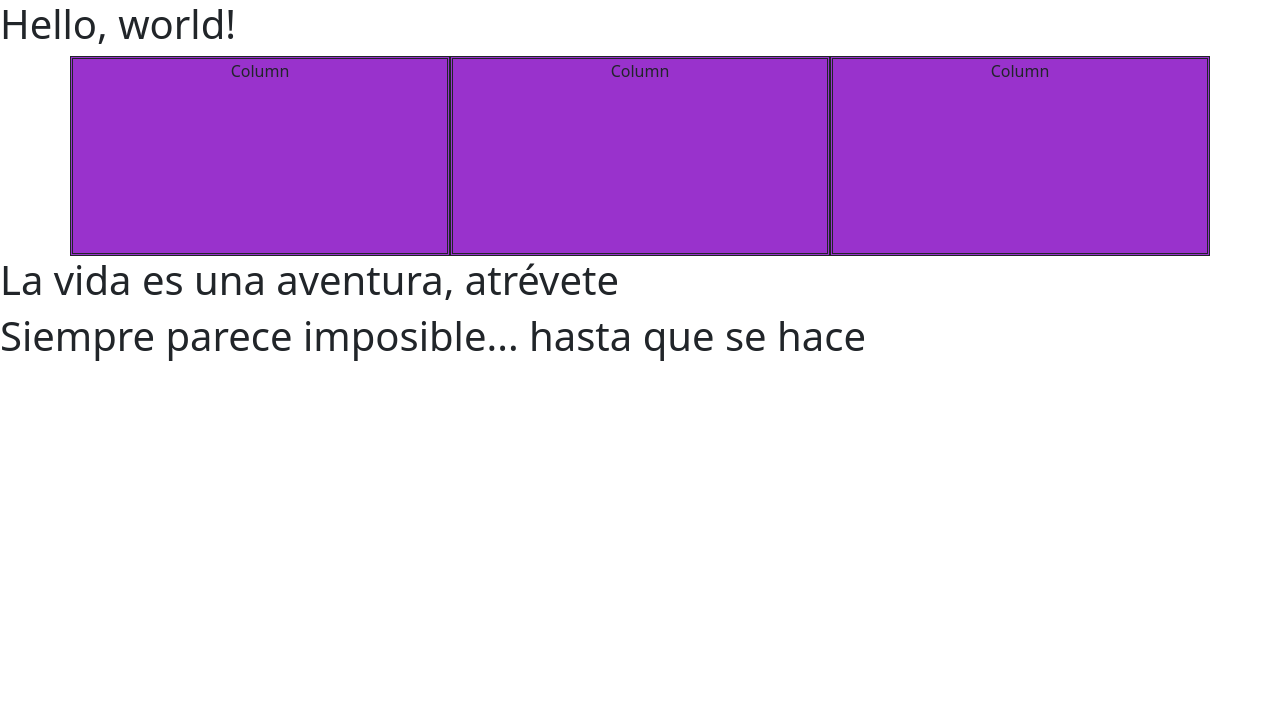
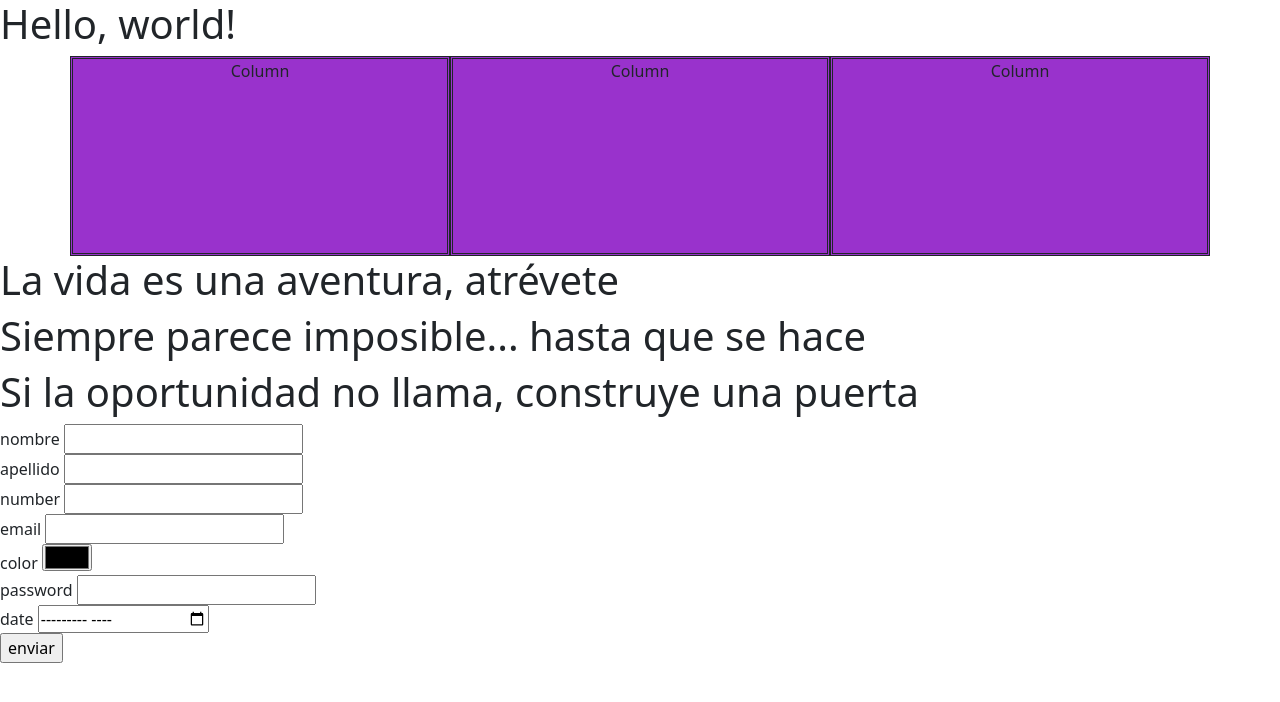
Before and after one commit to Lourdes2910/bootstrap, a plain HTML site: page index.html in a window 1280 px wide. Drawn offline with nearby package versions, Linux system fonts and the light colour scheme.

Commit message:
Se agrega titulo

```diff
--- a/index.html
+++ b/index.html
@@ -35,9 +35,55 @@
                 La vida es una aventura, atrévete
               </h1>
              <h1> Siempre parece imposible... hasta que se hace </h1>
+             <h1>Si la oportunidad no llama, construye una puerta</h1>
 
 
 
     <script src="https://cdn.jsdelivr.net/npm/bootstrap@5.2.0/dist/js/bootstrap.bundle.min.js" integrity="sha384-A3rJD856KowSb7dwlZdYEkO39Gagi7vIsF0jrRAoQmDKKtQBHUuLZ9AsSv4jD4Xa" crossorigin="anonymous"></script>
   </body>
+  <form method="post">
 </html>
+<form>
+    <label>nombre</label>
+    <input type="text" name="nombre">
+
+    <br>
+
+    <label>apellido</label>
+    <input type="text" name="apellido">
+
+    <br>
+
+        <label>number</label>
+        <input type="number" name="number">
+
+    <br>
+
+
+        <label>email </label>
+        <input type="email" name="email">
+
+    <br>
+
+<form>
+    <label>color</label>
+    <input type="color" name="color">
+
+    <br>
+
+
+    <label>password</label>
+    <input type="password" name="password">
+
+<br>
+
+
+    <label>date</label>
+    <input type="month" name="date">
+
+<br>
+
+
+<input type="submit" value="enviar">
+
+</form>
```
